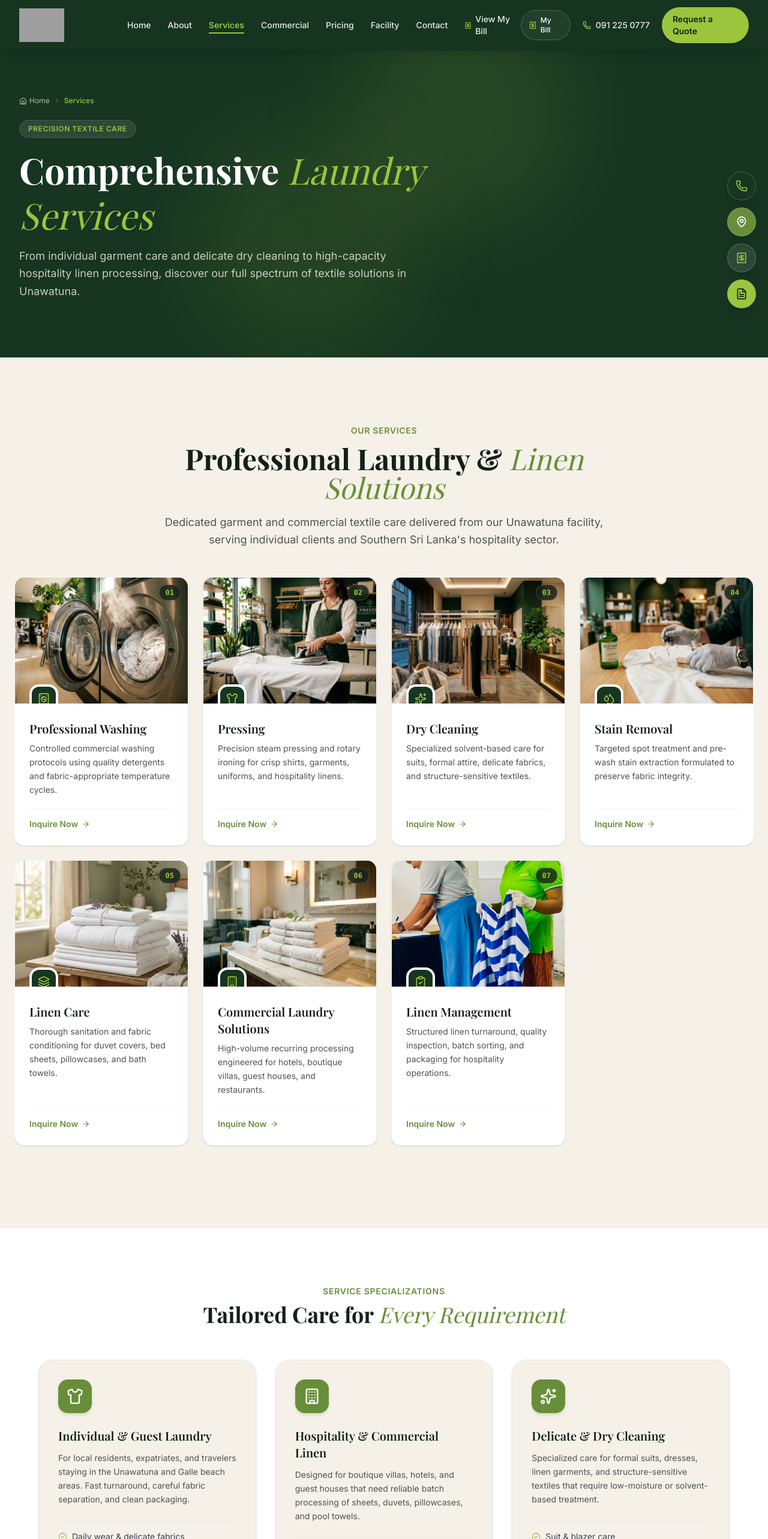
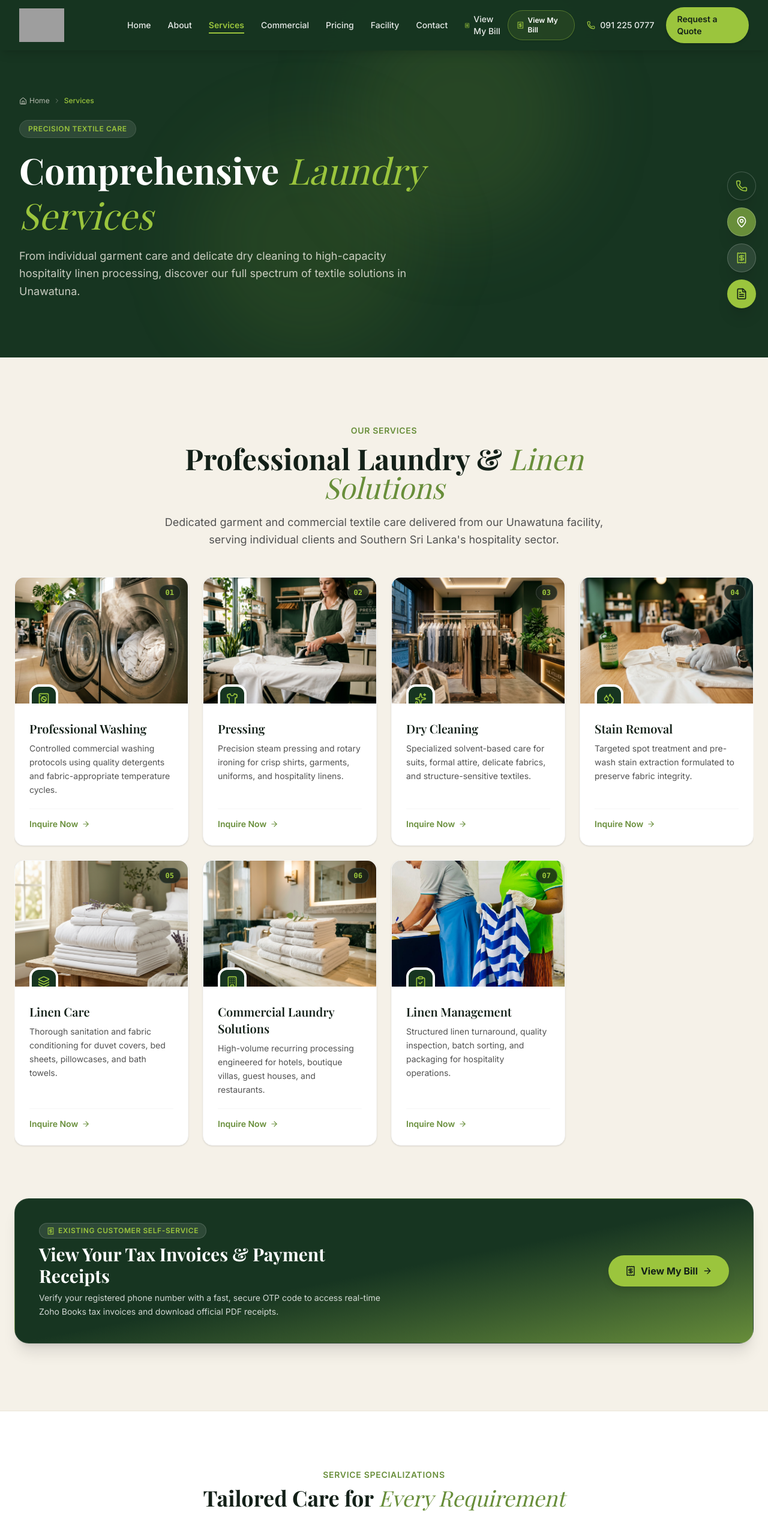
Before and after one commit to raveenn10-bit/Ananke-Laundry-Service, a Next.js app: page /services in a window 1280 px wide. Shown: the top 2566 px of the page at 60% size. Built offline with nearby package versions, Linux system fonts and the light colour scheme; grey boxes are pictures that could not be loaded.

Commit message:
feat: complete final customer bill portal with live Zoho Books data and navigation CTA

```diff
--- a/src/app/api/portal/invoice-pdf/route.ts
+++ b/src/app/api/portal/invoice-pdf/route.ts
@@ -52,6 +52,7 @@ export async function GET(req: NextRequest) {
         const contact = await findZohoCustomerByPhoneVariants([
           session.phone,
           session.localPhone,
+          session.phone.replace(/[^0-9]/g, '').slice(-9),
         ]);
         if (contact?.contact_id) {
           expectedCustomerId = contact.contact_id;
--- a/src/app/api/portal/invoices/route.ts
+++ b/src/app/api/portal/invoices/route.ts
@@ -4,7 +4,6 @@ import {
   getCustomerInvoices,
   findZohoCustomerByPhoneVariants,
   isZohoConfigured,
-  getMockCustomerInvoices,
 } from '@/services/zoho';
 import { ZohoInvoice } from '@/types/zoho';
 import { getClientIp, checkRateLimit } from '@/lib/security/rateLimiter';
@@ -45,28 +44,28 @@ export async function GET(req: NextRequest) {
   try {
     let invoices: ZohoInvoice[] = [];
     let customerId = session.customerId;
+    let customerName = session.customerName || 'Valued Customer';
 
-    // 3. Fetch from Zoho Books if configured
+    // 3. Fetch live records from Zoho Books
     if (isZohoConfigured()) {
       if (!customerId) {
         const contact = await findZohoCustomerByPhoneVariants([
           session.phone,
           session.localPhone,
+          session.phone.replace(/[^0-9]/g, '').slice(-9),
         ]);
         if (contact && contact.contact_id) {
           customerId = contact.contact_id;
+          customerName = contact.contact_name || contact.company_name || customerName;
         }
       }
 
       if (customerId) {
         invoices = await getCustomerInvoices(customerId);
       }
-    } else {
-      // 4. Zoho Books is NOT configured yet: provide realistic demonstration invoices
-      invoices = getMockCustomerInvoices(session.phone, session.customerName || 'Valued Customer');
     }
 
-    // 4. Calculate Financial Summaries
+    // 4. Calculate Financial Summaries directly from live Zoho invoices
     const summary = invoices.reduce(
       (acc, inv) => {
         acc.totalInvoices += 1;
@@ -81,7 +80,7 @@ export async function GET(req: NextRequest) {
     return NextResponse.json({
       success: true,
       customer: {
-        name: session.customerName || 'Valued Customer',
+        name: customerName,
         phone: session.phone,
         localPhone: session.localPhone,
         customerId: customerId || undefined,
--- a/src/app/api/portal/payments/route.ts
+++ b/src/app/api/portal/payments/route.ts
@@ -38,6 +38,7 @@ export async function GET(req: NextRequest) {
         const contact = await findZohoCustomerByPhoneVariants([
           session.phone,
           session.localPhone,
+          session.phone.replace(/[^0-9]/g, '').slice(-9),
         ]);
         if (contact?.contact_id) {
           customerId = contact.contact_id;
@@ -47,36 +48,6 @@ export async function GET(req: NextRequest) {
       if (customerId) {
         payments = await getCustomerPayments(customerId);
       }
-    } else {
-      // Demo mode ONLY when Zoho Books credentials are not yet configured
-      payments = [
-        {
-          payment_id: 'mock-pay-1042',
-          payment_number: 'REC-2026-089',
-          customer_id: session.customerId || 'mock-cust-1',
-          customer_name: session.customerName || 'Valued Customer',
-          date: '2026-09-12',
-          payment_mode: 'Cash on Collection',
-          amount: 4500,
-          reference_number: 'CASH-COLLECT-089',
-          invoice_numbers: 'ANK-1042',
-          invoice_id: 'mock-inv-1042',
-          description: 'Payment for Invoice #ANK-1042 (Commercial Hotel Linen Care)',
-        },
-        {
-          payment_id: 'mock-pay-1038',
-          payment_number: 'REC-2026-081',
-          customer_id: session.customerId || 'mock-cust-1',
-          customer_name: session.customerName || 'Valued Customer',
-          date: '2026-09-09',
-          payment_mode: 'Bank Transfer (Commercial Account)',
-          amount: 4000,
-          reference_number: 'BOC-TXN-98214',
-          invoice_numbers: 'ANK-1038',
-          invoice_id: 'mock-inv-1038',
-          description: 'Advance payment for Invoice #ANK-1038 (Villa Bedding)',
-        },
-      ];
     }
 
     return NextResponse.json({
--- a/src/app/api/portal/receipt-pdf/route.ts
+++ b/src/app/api/portal/receipt-pdf/route.ts
@@ -53,6 +53,7 @@ export async function GET(req: NextRequest) {
         const contact = await findZohoCustomerByPhoneVariants([
           session.phone,
           session.localPhone,
+          session.phone.replace(/[^0-9]/g, '').slice(-9),
         ]);
         if (contact?.contact_id) {
           expectedCustomerId = contact.contact_id;
--- a/src/components/Header.tsx
+++ b/src/components/Header.tsx
@@ -83,10 +83,10 @@ export default function Header() {
           <div className="hidden lg:flex items-center gap-3">
             <Link
               href="/my-bill"
-              className="flex items-center gap-1.5 text-white hover:text-accent font-medium text-xs px-3 py-2 rounded-full border border-white/20 hover:border-accent transition-all bg-white/5"
+              className="flex items-center gap-1.5 text-white hover:text-accent font-semibold text-xs px-3.5 py-2 rounded-full border border-accent/40 hover:border-accent transition-all bg-accent/10 hover:bg-accent/20 shadow-sm"
             >
               <Receipt size={14} className="text-accent" />
-              <span>My Bill</span>
+              <span>View My Bill</span>
             </Link>
             <a
               href="tel:+94912250777"
--- a/src/components/sections/Services.tsx
+++ b/src/components/sections/Services.tsx
@@ -3,6 +3,7 @@
 import { useRef } from 'react';
 import Image from 'next/image';
 import { motion, useInView } from 'framer-motion';
+import Link from 'next/link';
 import {
   WashingMachine,
   Sparkles,
@@ -12,6 +13,7 @@ import {
   Droplets,
   ClipboardCheck,
   ArrowRight,
+  Receipt,
 } from 'lucide-react';
 
 /*
@@ -152,6 +154,39 @@ export default function Services() {
             </motion.div>
           ))}
         </div>
+
+        {/* Customer Self-Service Portal CTA */}
+        <motion.div
+          initial={{ opacity: 0, y: 20 }}
+          whileInView={{ opacity: 1, y: 0 }}
+          viewport={{ once: true }}
+          transition={{ duration: 0.6 }}
+          className="mt-14 sm:mt-16 bg-gradient-to-br from-primary via-primary to-olive rounded-3xl p-7 sm:p-10 text-white shadow-xl relative overflow-hidden flex flex-col md:flex-row items-center justify-between gap-6 border border-white/10"
+        >
+          <div className="space-y-2 text-center md:text-left max-w-xl">
+            <span className="inline-flex items-center gap-1.5 text-accent text-xs font-semibold uppercase tracking-wider bg-white/10 px-3 py-1 rounded-full border border-white/15">
+              <Receipt size={13} className="text-accent" />
+              Existing Customer Self-Service
+            </span>
+            <h3 className="font-heading font-bold text-2xl sm:text-3xl text-white">
+              View Your Tax Invoices &amp; Payment Receipts
+            </h3>
+            <p className="text-white/80 text-xs sm:text-sm font-body leading-relaxed">
+              Verify your registered phone number with a fast, secure OTP code to access real-time Zoho Books tax invoices and download official PDF receipts.
+            </p>
+          </div>
+
+          <div className="flex-shrink-0 w-full sm:w-auto text-center">
+            <Link
+              href="/my-bill"
+              className="bg-accent hover:bg-white text-dark font-bold text-sm sm:text-base px-7 py-3.5 rounded-full transition-all duration-300 inline-flex items-center justify-center gap-2 shadow-lg hover:shadow-accent/25 hover:scale-[1.02] active:scale-95 w-full sm:w-auto"
+            >
+              <Receipt size={18} className="text-dark" />
+              <span>View My Bill</span>
+              <ArrowRight size={16} />
+            </Link>
+          </div>
+        </motion.div>
       </div>
     </section>
   );
--- a/src/services/zoho/contacts.ts
+++ b/src/services/zoho/contacts.ts
@@ -18,21 +18,44 @@ export async function findZohoCustomer(email?: string, phone?: string): Promise<
 
     if (phone) {
       const cleanPhone = phone.replace(/[^0-9+]/g, '');
+      const digitsOnly = cleanPhone.replace(/[^0-9]/g, '').slice(-9);
+
+      // 1. Exact phone field match
       const phoneRes = await zohoRequest<ZohoCustomerSearchResponse>('/contacts', {
         params: { phone: cleanPhone },
-      });
+      }).catch(() => null);
 
       if (phoneRes?.contacts && phoneRes.contacts.length > 0) {
         return phoneRes.contacts[0];
       }
 
-      // Also try mobile search
+      // 2. Exact mobile field match
       const mobileRes = await zohoRequest<ZohoCustomerSearchResponse>('/contacts', {
         params: { mobile: cleanPhone },
-      });
+      }).catch(() => null);
 
       if (mobileRes?.contacts && mobileRes.contacts.length > 0) {
         return mobileRes.contacts[0];
+      }
+
+      // 3. Search text match (matches formatted numbers like '077 123 4567')
+      const searchRes = await zohoRequest<ZohoCustomerSearchResponse>('/contacts', {
+        params: { search_text: digitsOnly || cleanPhone },
+      }).catch(() => null);
+
+      if (searchRes?.contacts && searchRes.contacts.length > 0) {
+        // Look for contact whose phone or mobile contains the 9 digits
+        for (const c of searchRes.contacts) {
+          const cPhone = (c.phone || '').replace(/[^0-9]/g, '');
+          const cMobile = (c.mobile || '').replace(/[^0-9]/g, '');
+          if (
+            (cPhone && (cPhone.includes(digitsOnly) || digitsOnly.includes(cPhone))) ||
+            (cMobile && (cMobile.includes(digitsOnly) || digitsOnly.includes(cMobile)))
+          ) {
+            return c;
+          }
+        }
+        return searchRes.contacts[0];
       }
     }
 
```
Also changed, not shown: src/components/portal/BillPortal.tsx (+26 -2 lines).
